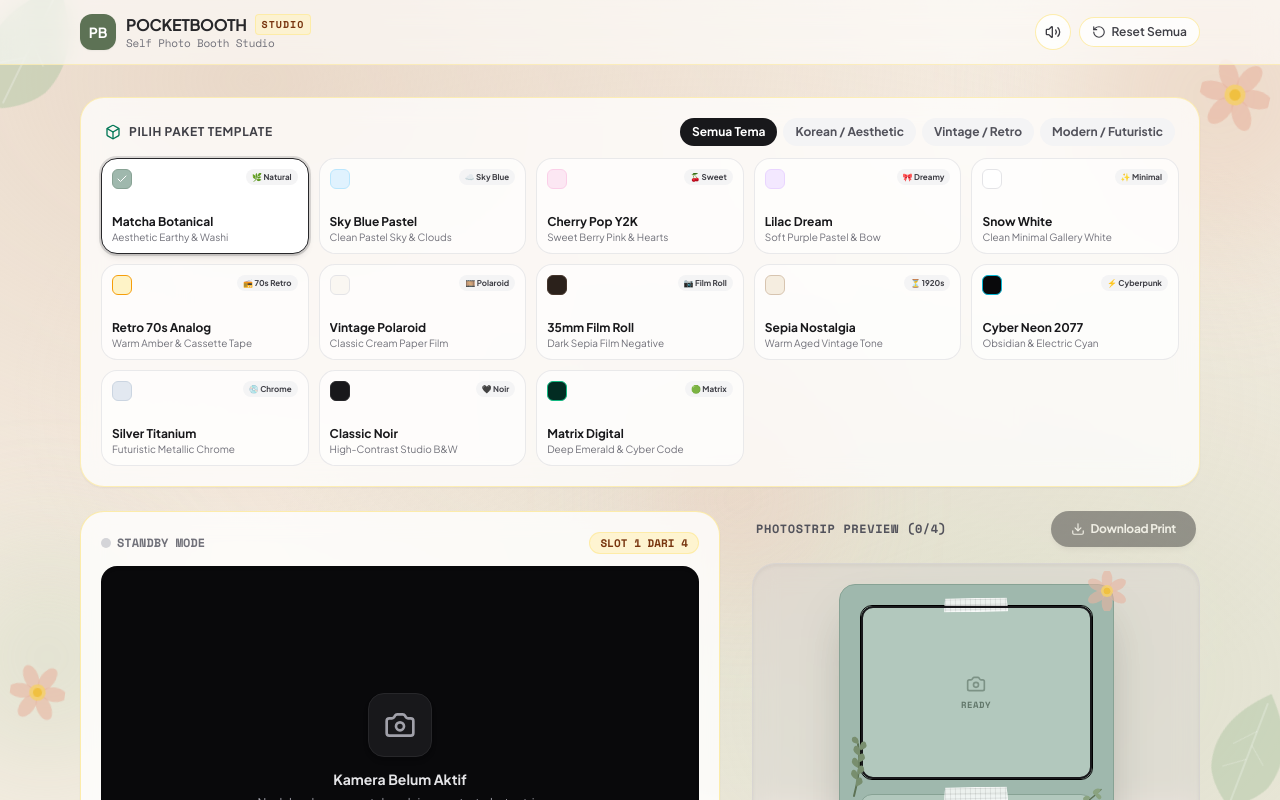
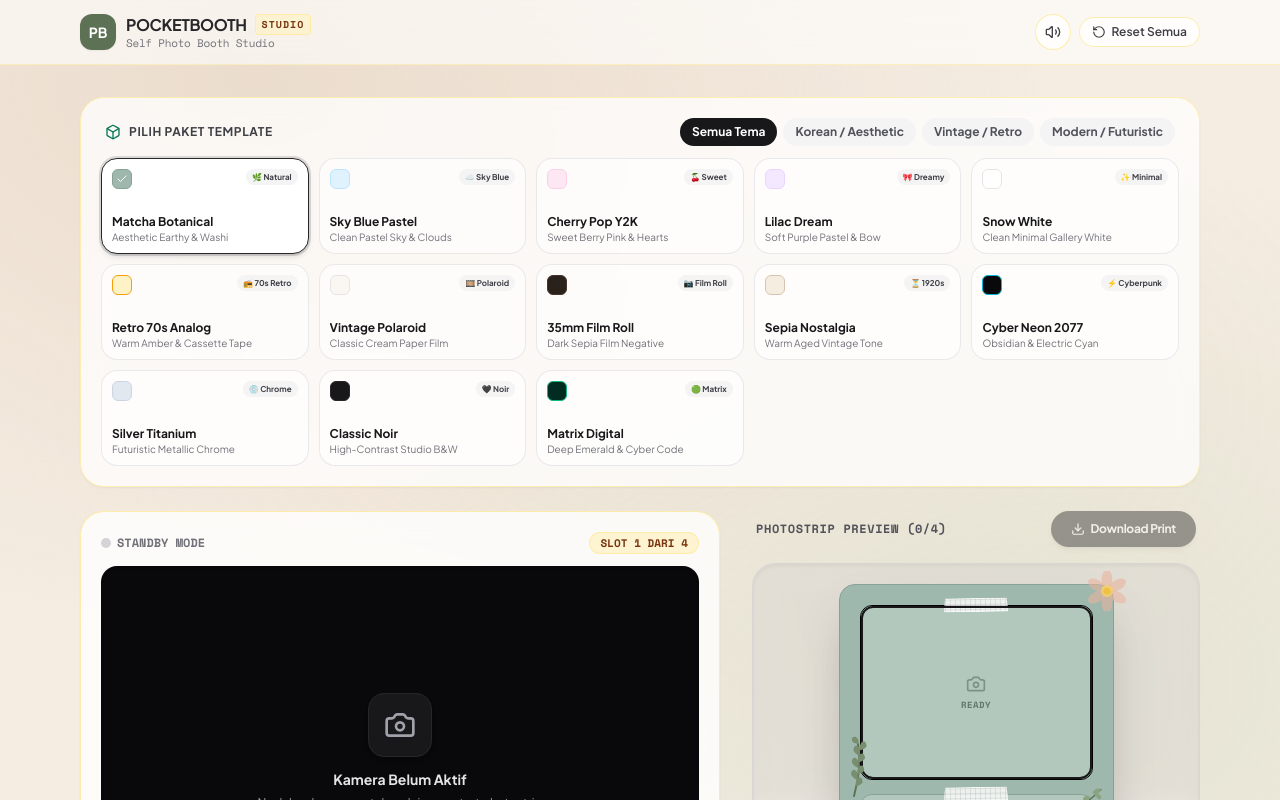
Before and after one commit to agnprasetyo/pocketbooth, a React (Vite) app: page / in a window 1280 px wide. Shown: the top 800 px of the page. Built offline with nearby package versions, Linux system fonts and the light colour scheme.

Commit message:
refactor: remove external background decorative SVGs
- remove floating leaves, flowers, and blobs outside the preview
- keep theme-matching SVGs inside photostrip preview card
- clean up unused CSS animations

```diff
--- a/src/components/Photobooth.jsx
+++ b/src/components/Photobooth.jsx
@@ -929,28 +929,17 @@
   return (
     <div className="min-h-screen bg-[#f5ede2] text-zinc-900 pb-20 relative overflow-hidden selection:bg-rose-200">
 
-      {/* ── Background Organic Decorations ── */}
+      {/* ── Background Subtle Ambient Gradient ── */}
       <div
         className="fixed inset-0 pointer-events-none z-0"
         style={{
           backgroundImage: `
-            radial-gradient(ellipse at 20% 10%, rgba(224,200,180,0.55) 0%, transparent 55%),
-            radial-gradient(ellipse at 80% 85%, rgba(181,201,168,0.35) 0%, transparent 55%),
-            radial-gradient(ellipse at 55% 50%, rgba(240,215,200,0.2) 0%, transparent 70%)
+            radial-gradient(ellipse at 20% 10%, rgba(224,200,180,0.45) 0%, transparent 55%),
+            radial-gradient(ellipse at 80% 85%, rgba(181,201,168,0.25) 0%, transparent 55%),
+            radial-gradient(ellipse at 55% 50%, rgba(240,215,200,0.15) 0%, transparent 70%)
           `,
         }}
       />
-
-      {/* Floating Blobs */}
-      <div className="deco-blob deco-blob--1" />
-      <div className="deco-blob deco-blob--2" />
-      <div className="deco-blob deco-blob--3" />
-
-      {/* Floating Leaves & Flowers (Exact SVGs requested) */}
-      <Leaf className="deco deco-leaf deco-leaf--tl" />
-      <Leaf className="deco deco-leaf deco-leaf--br" />
-      <Flower className="deco deco-flower deco-flower--tr" />
-      <Flower className="deco deco-flower deco-flower--bl" />
 
       {/* Toast Notification */}
       {toastMessage && (
--- a/src/index.css
+++ b/src/index.css
@@ -33,97 +33,6 @@
   }
 }
 
-/* ── Decorative Background SVGs ── */
-.deco {
-  position: fixed;
-  pointer-events: none;
-  z-index: 0;
-}
-
-/* Leaves */
-.deco-leaf {
-  color: #b5c9a8;
-}
-.deco-leaf--tl {
-  width: 90px;
-  top: -20px;
-  left: -15px;
-  transform: rotate(20deg);
-  animation: leafSway 6s ease-in-out infinite alternate;
-}
-.deco-leaf--br {
-  width: 80px;
-  bottom: -10px;
-  right: -10px;
-  transform: rotate(-160deg);
-  animation: leafSway 8s ease-in-out infinite alternate-reverse;
-}
-
-@keyframes leafSway {
-  from { transform: rotate(20deg); }
-  to   { transform: rotate(26deg); }
-}
-
-/* Flowers */
-.deco-flower {
-  color: #e8b4a0;
-}
-.deco-flower--tr {
-  width: 70px;
-  top: 60px;
-  right: 10px;
-  animation: flowerSpin 20s linear infinite;
-}
-.deco-flower--bl {
-  width: 55px;
-  bottom: 80px;
-  left: 10px;
-  animation: flowerSpin 25s linear infinite reverse;
-}
-
-@keyframes flowerSpin {
-  from { transform: rotate(0deg); }
-  to   { transform: rotate(360deg); }
-}
-
-/* Floating Blobs */
-.deco-blob {
-  position: fixed;
-  border-radius: 50%;
-  filter: blur(60px);
-  pointer-events: none;
-  z-index: 0;
-}
-.deco-blob--1 {
-  width: 280px;
-  height: 280px;
-  background: rgba(224, 185, 162, 0.35);
-  top: -60px;
-  right: -60px;
-  animation: blobFloat 8s ease-in-out infinite alternate;
-}
-.deco-blob--2 {
-  width: 220px;
-  height: 220px;
-  background: rgba(181, 201, 168, 0.3);
-  bottom: 40px;
-  left: -70px;
-  animation: blobFloat 10s ease-in-out infinite alternate-reverse;
-}
-.deco-blob--3 {
-  width: 160px;
-  height: 160px;
-  background: rgba(240, 168, 150, 0.25);
-  top: 50%;
-  left: 50%;
-  animation: blobFloat 7s ease-in-out infinite alternate;
-}
-
-@keyframes blobFloat {
-  from { transform: translate(0, 0) scale(1); }
-  to   { transform: translate(20px, 20px) scale(1.08); }
-}
-
 body {
   font-family: 'Plus Jakarta Sans', -apple-system, BlinkMacSystemFont, sans-serif;
   background-color: #f5ede2;
```
